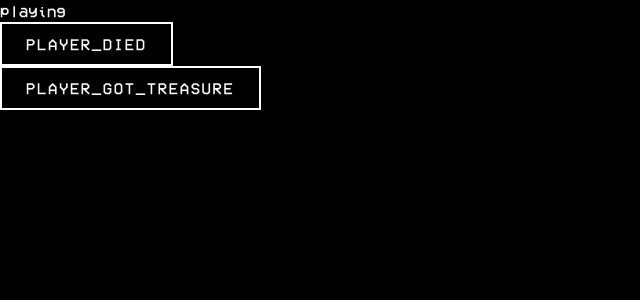
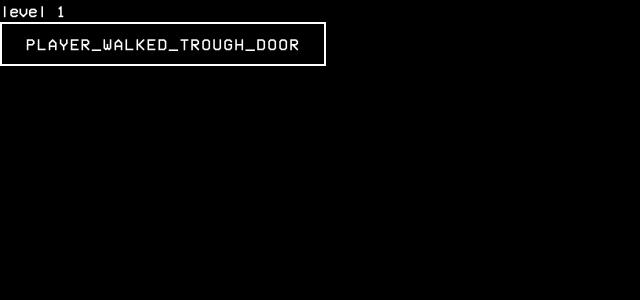
Before and after one commit to r0mm4k/pixel-theif, a React app: page / in a window 1280 px wide. Both pictures are taken after a click on the button "START GAME". Shown: the top 300 px of the page, without its empty margins (0-640 px from the left). Built offline with nearby package versions, Linux system fonts and the light colour scheme.

Commit message:
- add level placeholders

```diff
--- a/src/components/game/game.tsx
+++ b/src/components/game/game.tsx
@@ -14,13 +14,37 @@ const Game = () => {
   }
 
   if (state.matches('playing')) {
+    if (state.matches('playing.level1')) {
       return (
         <>
-        <p>playing</p>
+          <p>level 1</p>
+          <Button onClick={() => send('PLAYER_WALKED_TROUGH_DOOR')}>
+            PLAYER_WALKED_TROUGH_DOOR
+          </Button>
+        </>
+      );
+    }
+
+    if (state.matches('playing.level2')) {
+      return (
+        <>
+          <p>level 2</p>
+          <Button onClick={() => send('PLAYER_WALKED_TROUGH_DOOR')}>
+            PLAYER_WALKED_TROUGH_DOOR
+          </Button>
           <Button onClick={() => send('PLAYER_DIED')}>PLAYER_DIED</Button>
+        </>
+      );
+    }
+
+    if (state.matches('playing.level3')) {
+      return (
+        <>
+          <p>level 3</p>
           <Button onClick={() => send('PLAYER_GOT_TREASURE')}>PLAYER_GOT_TREASURE</Button>
         </>
       );
+    }
   }
 
   if (state.matches('gameOver')) {
```
Lines whose indentation alone changed are shown as unchanged.
